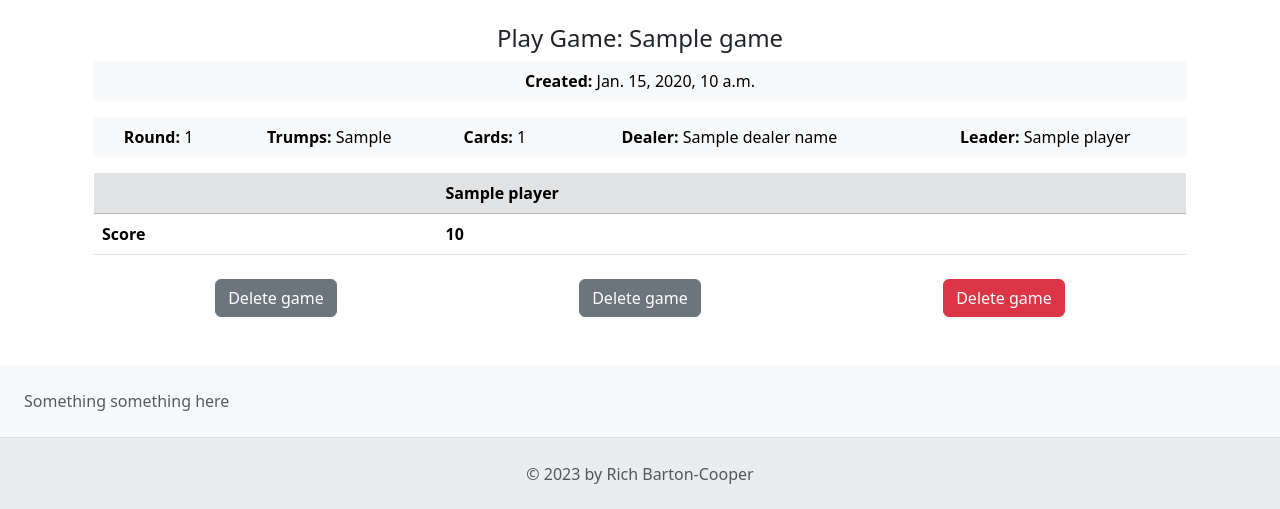
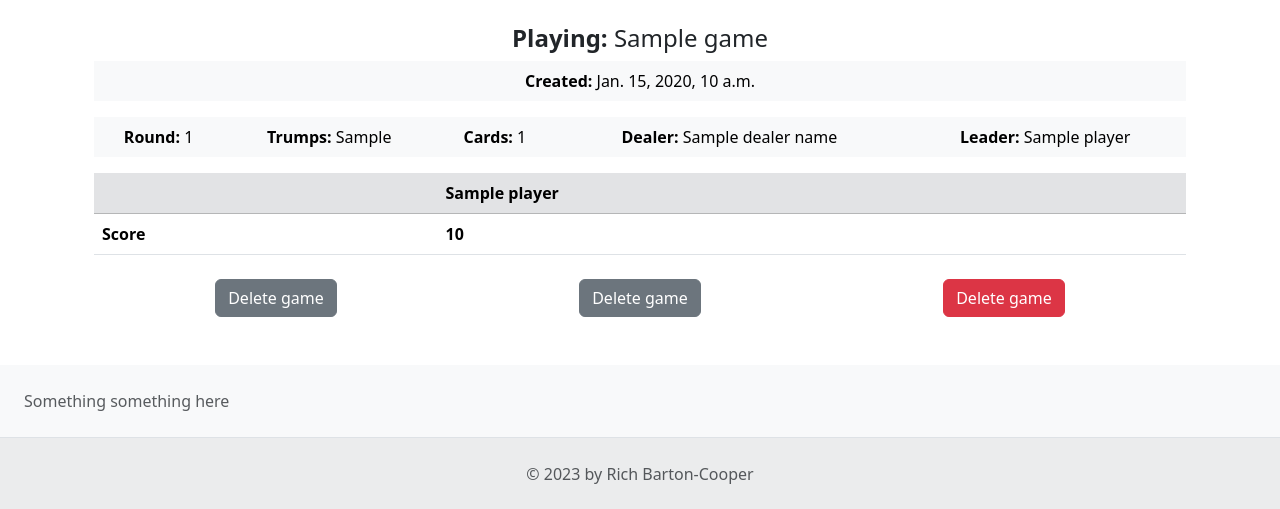
Before and after one commit to richcooper95/predictive-whist, a Django app: template templates/game_show.html in a window 1280 px wide. Shown: the part 58-567 px from the top of the page. Run offline with Django 4.2, Linux system fonts and the light colour scheme; tables that the repository leaves empty hold one stand-in row (values such as "Sample post"); the template is opened without the code that fills it: values that come from a table or form of the project are taken from there, most other values are stand-ins (such as "Sample title", 1, 10 or a date in 2020); some libraries are stand-ins or nearby versions.

Commit message:
Change game_show.html heading

```diff
--- a/templates/game_show.html
+++ b/templates/game_show.html
@@ -4,7 +4,7 @@
 
 {% block content %}
   <div class="container-fluid">
-	  <h4 align="center">Play Game: {{game.name}}</h4>
+	  <h4 align="center"><strong>Playing:</strong> {{game.name}}</h4>
     <table class="table table-light table-borderless" align="center">
       <tr>
         <td align="center"><strong>Created:</strong> {{game.inserted_at}}</td>
```
